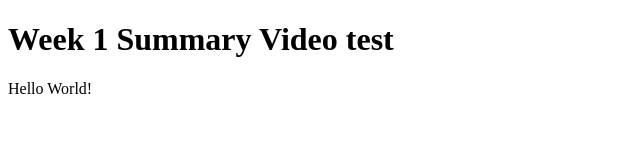
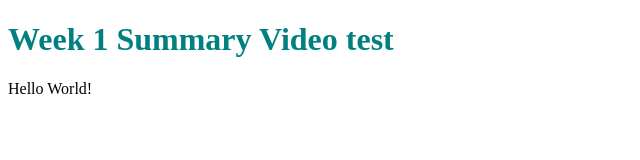
Before and after one commit to adamtxl/eda-week-1-summary, a plain HTML site: page index.html in a window 1280 px wide. Shown: the whole page, without its empty margins (0-640 px from the left). Drawn offline with Linux system fonts and the light colour scheme.

Commit message:
created main.css and linked in index.html

```diff
--- a/index.html
+++ b/index.html
@@ -4,6 +4,7 @@
     <meta charset="UTF-8">
     <meta name="viewport" content="width=device-width, initial-scale=1.0">
     <title>Week 1 Summary</title>
+    <link href="main.css" rel="stylesheet"
 </head>
 <body>
     <h1>Week 1 Summary Video test</h1>
--- /dev/null
+++ b/main.css
@@ -0,0 +1,3 @@
+h1 {
+    color: teal;
+}
```
